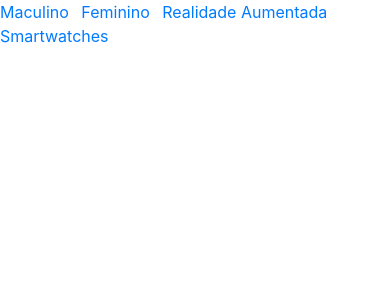
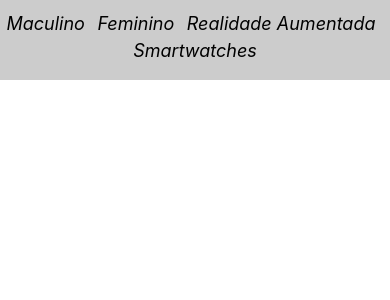
Before and after one commit to raphael8379/site-relogio, a PHP site: page / in a window 390 px wide. Shown: the top 300 px of the page. Run offline with PHP 8.4, Linux system fonts and the light colour scheme.

Commit message:
alteração C5 - alterado nav e criado media queries

```diff
--- a/css/style.css
+++ b/css/style.css
@@ -1,2 +1,33 @@
 @charset "utf-8";
 /* CSS Document */
+
+*{ margin:0; padding:0; }
+
+html { scroll-behavior: smooth;}
+
+#menu {height:50px; background-color:#CCCCCC; padding-top:10px; margin: 0 auto;}
+
+nav {display:flex;  justify-content: space-evenly;   align-items: center;}
+
+nav a { text-decoration: none; font-style:italic; color:#000000; font-size:18px;}
+
+nav a:hover{text-decoration: none;}
+
+
+
+
+
+
+@media screen and (max-width:500px) {
+
+#menu { width:100%; height:auto;}
+
+nav {flex-direction:column; text-align:center;}
+
+nav a {
+    float: none;
+    width: 100%;
+  }
+
+
+}
```
